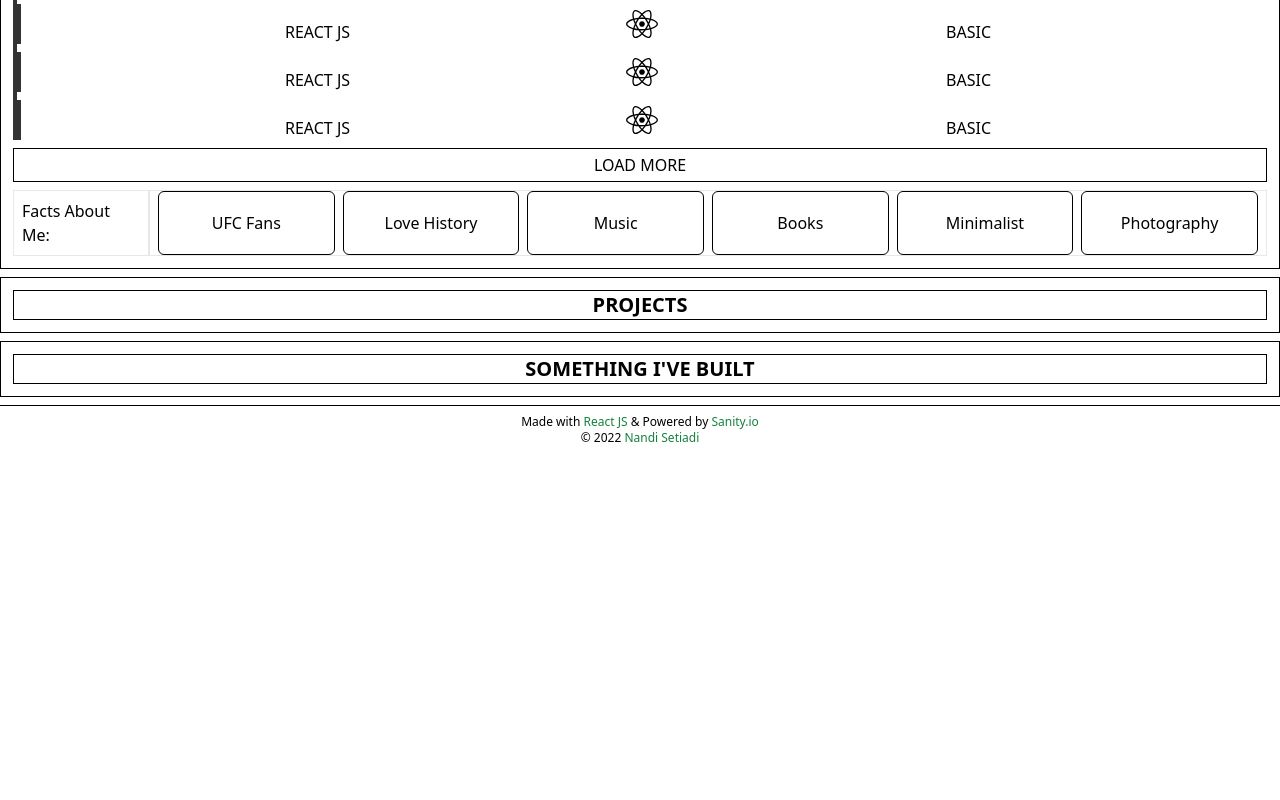
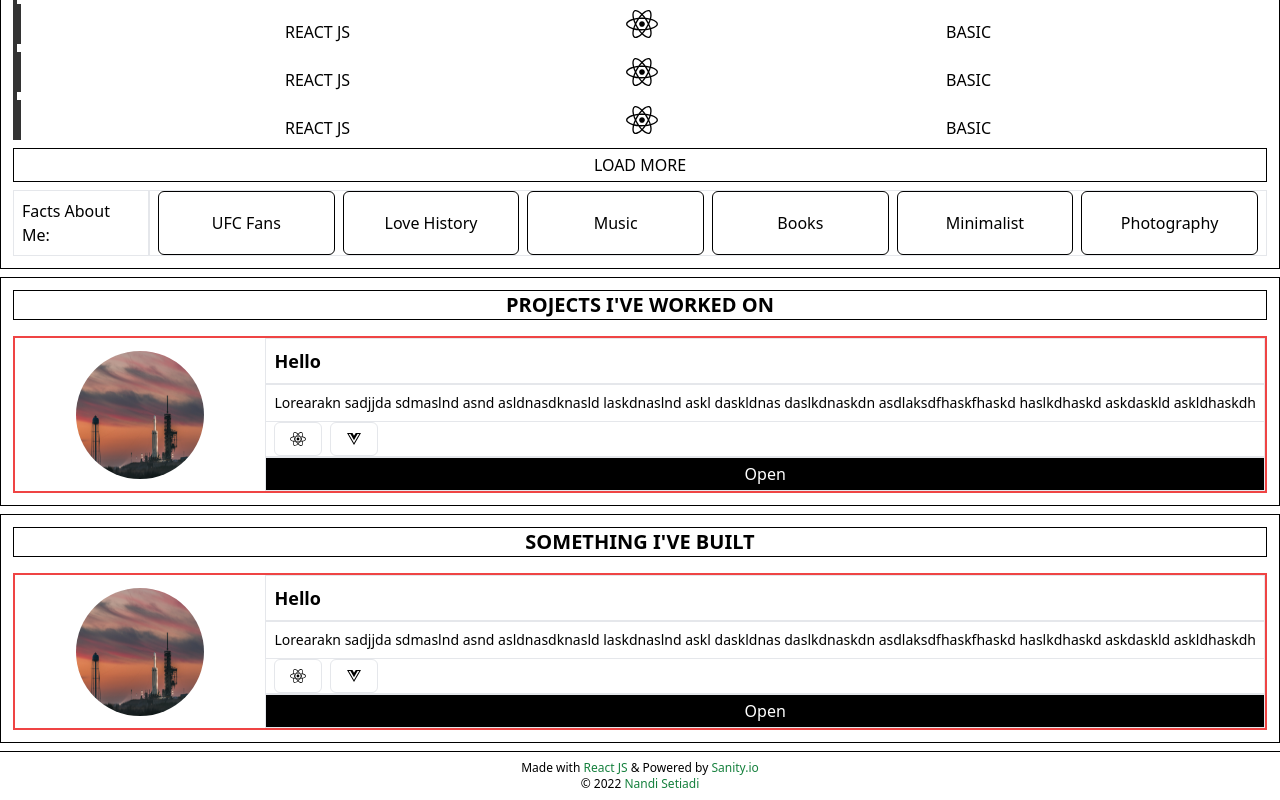
Before and after one commit to nandirchrd/nandirchrd.github.io, a React (Create React App) app: page / in a window 1280 px wide. Shown: the part 987-1787 px from the top of the page. Before the commit the page ends 1441 px from the top, so only its background shows below. Built offline with nearby package versions, Linux system fonts and the light colour scheme.

Commit message:
Feature projects

```diff
--- /dev/null
+++ b/src/components/card.jsx
@@ -0,0 +1,42 @@
+import React from 'react';
+
+const Card = ({ data }) => {
+	return (
+		<div className='lg:flex border-2 border-red-500'>
+			<img
+				className='block rounded-tl-md rounded-tr-3xl lg:rounded-full lg:w-32 lg:h-32 m-auto'
+				alt={data.title}
+				src={data.thumb || ''}
+			/>
+			<div className='card-body'>
+				<h1 className='font-semibold text-lg border p-2'>
+					{data.title}
+				</h1>
+				<p className='border text-sm font-light p-2'>
+					{data.description}
+				</p>
+				<div className='flex border gap-2 -mt-2 px-2'>
+					{data.tags.map((tag, i) => (
+						<button
+							className='border rounded-md flex justify-center items-center p-2 min-w-[3em] hover:text-white hover:bg-black'
+							key={i}>
+							{tag}
+						</button>
+					))}
+				</div>
+				<div className='flex'>
+					{data.actions.map((action, i) => (
+						<a
+							className='w-full p-1 border min-w-[4em] text-center bg-black text-white'
+							key={i}
+							href={action.link}>
+							{action.label}
+						</a>
+					))}
+				</div>
+			</div>
+		</div>
+	);
+};
+
+export default Card;
--- /dev/null
+++ b/src/components/cards.jsx
@@ -0,0 +1,14 @@
+import React from 'react';
+import Card from './card';
+
+const Cards = ({ datas }) => {
+	return (
+		<div>
+			{datas.map((data) => (
+				<Card key={data.id} data={data} />
+			))}
+		</div>
+	);
+};
+
+export default Cards;
--- /dev/null
+++ b/src/components/index.js
@@ -0,0 +1,2 @@
+export { default as Cards } from './cards';
+export { default as Card } from './card';
--- /dev/null
+++ b/src/constants/projects.js
@@ -0,0 +1,21 @@
+import SpaceX from '../assets/images/space-x.jpg';
+import { FaReact, FaVuejs } from 'react-icons/fa';
+
+const projects = [
+	{
+		id: 1,
+		title: 'Hello',
+		thumb: SpaceX,
+		description:
+			'Lorearakn sadjjda sdmaslnd asnd asldnasdknasld laskdnaslnd askl daskldnas daslkdnaskdn asdlaksdfhaskfhaskd haslkdhaskd askdaskld askldhaskdh',
+		tags: [<FaReact />, <FaVuejs />],
+		actions: [
+			{
+				label: 'Open',
+				link: 'http://reactjs.org',
+			},
+		],
+	},
+];
+
+export default projects;
--- /dev/null
+++ b/src/constants/stuff.js
@@ -0,0 +1,21 @@
+import SpaceX from '../assets/images/space-x.jpg';
+import { FaReact, FaVuejs } from 'react-icons/fa';
+
+const stuff = [
+	{
+		id: 1,
+		title: 'Hello',
+		thumb: SpaceX,
+		description:
+			'Lorearakn sadjjda sdmaslnd asnd asldnasdknasld laskdnaslnd askl daskldnas daslkdnaskdn asdlaksdfhaskfhaskd haslkdhaskd askdaskld askldhaskdh',
+		tags: [<FaReact />, <FaVuejs />],
+		actions: [
+			{
+				label: 'Open',
+				link: 'http://reactjs.org',
+			},
+		],
+	},
+];
+
+export default stuff;
--- a/src/core-ui/navbar.jsx
+++ b/src/core-ui/navbar.jsx
@@ -1,5 +1,5 @@
 import { useState } from 'react';
-import { BiMenuAltRight } from 'react-icons/bi';
+import { BiMenuAltRight, BiX } from 'react-icons/bi';
 import { Link } from 'react-router-dom';
 import {
 	// HiOutlineLightBulb,
@@ -42,7 +42,7 @@ const Navbar = () => {
 					id='toggle-nav'
 					className='lg:hidden'
 					onClick={handleToggle}>
-					<BiMenuAltRight size={60} />
+					{!toggle ? <BiMenuAltRight size={60} /> : <BiX size={60} />}
 				</button>
 			</div>
 			{toggle && (
@@ -60,18 +60,24 @@ const Navbar = () => {
 								cursor={'pointer'}
 							/>
 						</li>
-						<li className='text-center p-3 hover:bg-black hover:text-white cursor-pointer'>
-							<Link>HOME</Link>
+						<li
+							onClick={handleToggle}
+							className='text-center p-3 hover:bg-black hover:text-white cursor-pointer'>
+							<Link to='/'>HOME</Link>
 						</li>
-						<li className='text-center p-3 hover:bg-black hover:text-white cursor-pointer'>
-							<Link>BLOG</Link>
+						<li
+							onClick={handleToggle}
+							className='text-center p-3 hover:bg-black hover:text-white cursor-pointer'>
+							<Link to='/blogs'>BLOG</Link>
 						</li>
-						<li className='text-center p-3 hover:bg-black hover:text-white cursor-pointer'>
-							<Link>PHOTOGRAPHY</Link>
+						<li
+							onClick={handleToggle}
+							className='text-center p-3 hover:bg-black hover:text-white cursor-pointer'>
+							<Link to='/photos'>PHOTOGRAPHY</Link>
 						</li>
 					</div>
 					<div className=''>
-						<li className='text-center p-3 bottom-0 bg-black text-white'>
+						<li className='text-center p-3 bottom-0 bg-black text-white cursor-pointer'>
 							<Link>Download Resume</Link>
 						</li>
 					</div>
--- a/src/pages/home.jsx
+++ b/src/pages/home.jsx
@@ -1,13 +1,16 @@
 import { FiCodepen, FiGithub, FiLinkedin, FiTwitter } from 'react-icons/fi';
 import { GrGoogle } from 'react-icons/gr';
 import { FaReact } from 'react-icons/fa';
+import { Cards } from '../components';
+import projects from '../constants/projects';
+import stuff from '../constants/stuff';
 
 const Home = () => {
 	return (
 		<main id='home' className='mt-20'>
 			{/* LANDING PAGE */}
 			<section className='landing-page h-[75vh]'>
-				<div className='container mx-auto px-3 py-14 flex flex-col justify-between h-full border border-black'>
+				<div className='container mx-auto px-3 py-14 flex flex-col justify-between h-full border border-black lg:py-8'>
 					<div className='lg:flex'>
 						<div className='flex border flex-col justify-evenly min-h-[12em] max-w-lg'>
 							<p>Hi, my name is,</p>
@@ -192,8 +195,11 @@ const Home = () => {
 			<section className='mt-2'>
 				<div className='container mx-auto border border-black p-3'>
 					<h1 className='text-center text-xl font-semibold border border-black'>
-						PROJECTS
+						PROJECTS I'VE WORKED ON
 					</h1>
+					<div className='mt-4'>
+						<Cards datas={projects} />
+					</div>
 				</div>
 			</section>
 			{/* SOMETHING I'VE BUILT */}
@@ -202,6 +208,9 @@ const Home = () => {
 					<h1 className='text-center text-xl font-semibold border border-black'>
 						SOMETHING I'VE BUILT
 					</h1>
+					<div className='mt-4'>
+						<Cards datas={stuff} />
+					</div>
 				</div>
 			</section>
 		</main>
--- a/src/styles/index.css
+++ b/src/styles/index.css
@@ -5,3 +5,6 @@
 main p{
     margin-bottom: 0.5em !important;
 }
+body, html{
+    overflow-x: hidden;
+}
```
Also changed, not shown: src/assets/images/space-x.jpg (added).
